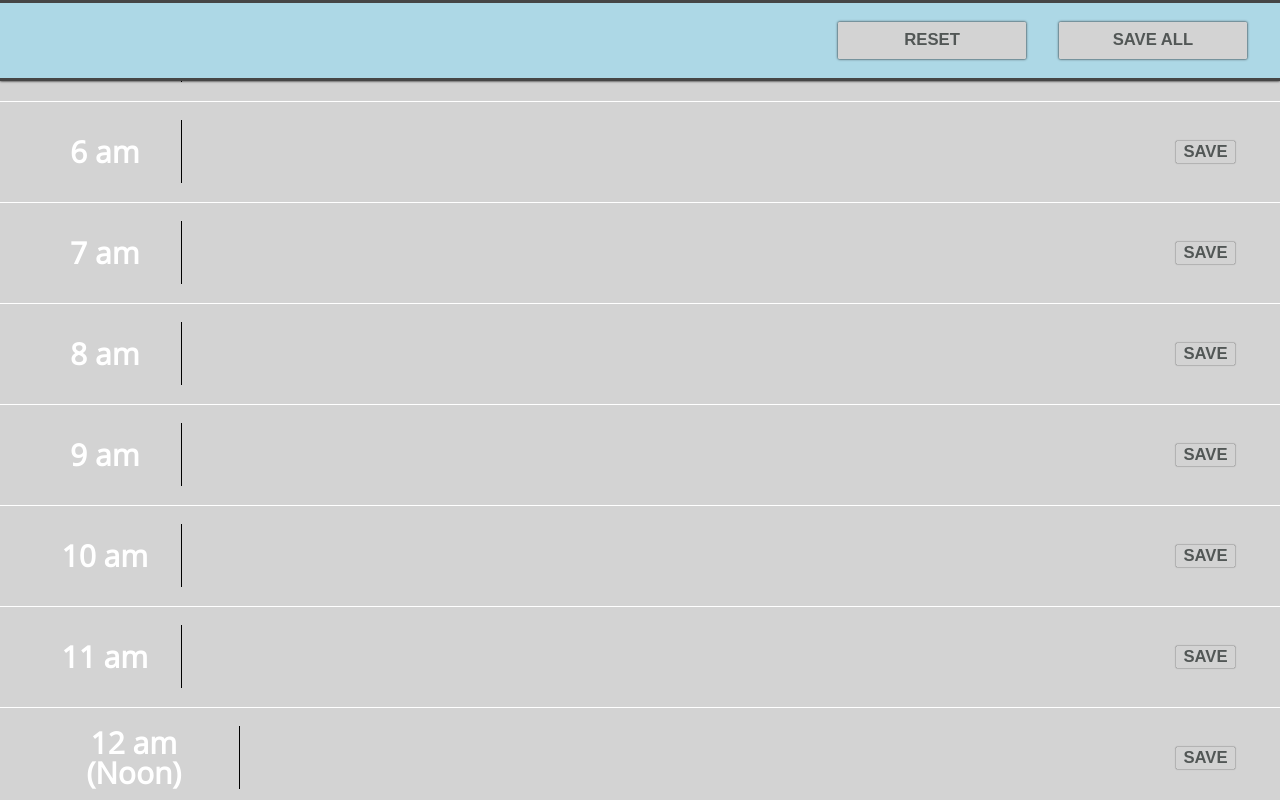
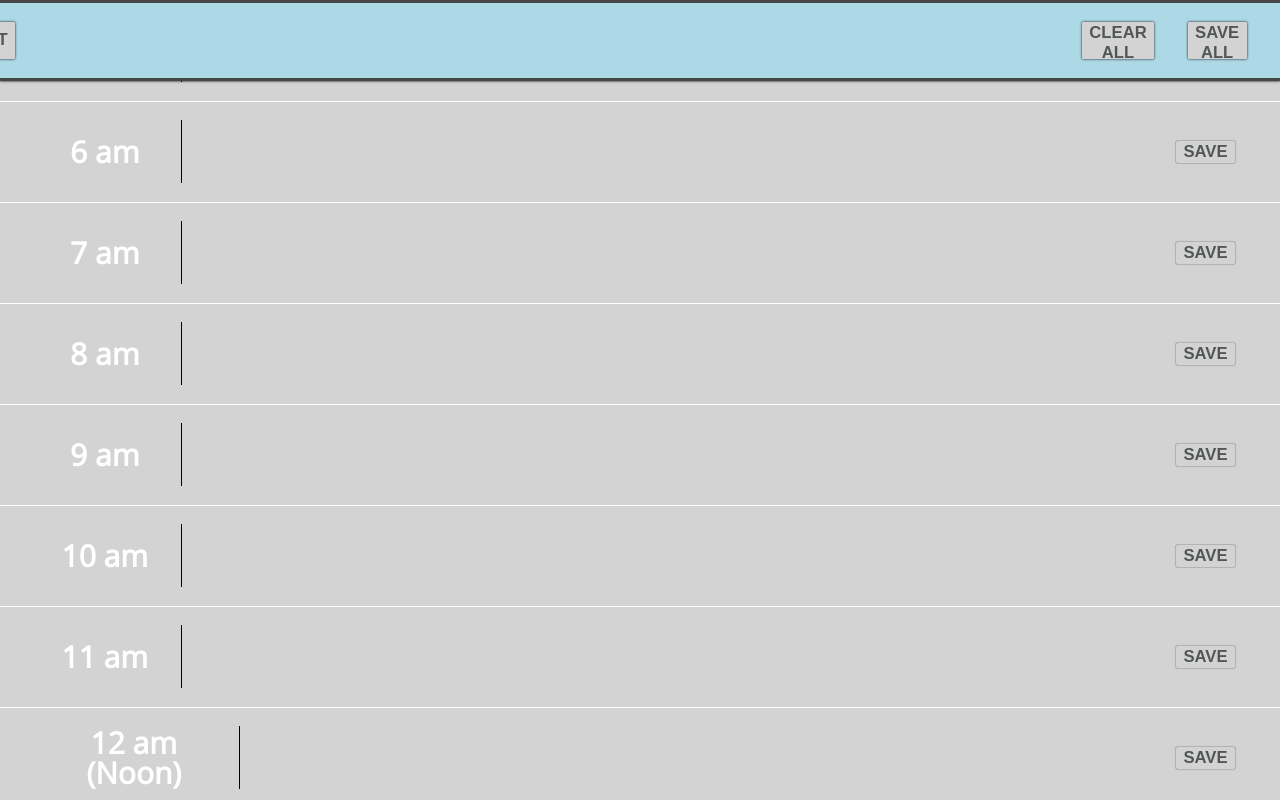
Before and after one commit to JIoriatti/scheduler, a plain HTML site: page index.html in a window 1280 px wide. Both pictures are taken after a click on the button "GET STARTED". Shown: the part 551-1351 px from the top of the page. Drawn offline with nearby package versions, Linux system fonts and the light colour scheme.

Commit message:
Added in a clear all button and rearranged buttons.

```diff
--- a/script.js
+++ b/script.js
@@ -47,7 +47,7 @@ $(document).ready(function(){
         window.scroll(0, 470);
     })
 });
-
+//Removing the inactive class assigned to the sticky bar element when the GET STARTED button is clicked. The inactive class simply hides the sticky bar element.
 $(document).ready(function(){
     $("#btn").click(function(){
         barEl.classList.remove("inactive");
@@ -116,36 +116,49 @@ function generateSchedule(){
     buttonEl.style.filter = "grayscale(100%)";
     buttonEl.style.opacity= "70%";
 
-    //Creating a reset after the GET STARTED button is clicked, will allow the user to reset all fields.
+    //Creating a reset button after the GET STARTED button is clicked, will allow the user to reset all fields.
     const resetButton = document.createElement("button");
     resetButton.setAttribute("class", "reset");
     resetButton.textContent = "RESET";
     barEl.appendChild(resetButton);
+
     //Creating a Save All button that will store all data into local storage
     const saveAll = document.createElement("button");
     saveAll.setAttribute("class", "saveAll");
     saveAll.textContent = "SAVE ALL";
     barEl.appendChild(saveAll);
 
+    //Creating a Clear All button that will clear the text content of the textarea elements BUT not delete local storage.
+    const clearAll = document.createElement("button");
+    clearAll.setAttribute("class", "clearAll");
+    clearAll.textContent = "CLEAR ALL";
+    barEl.appendChild(clearAll);
+
+    //Targeting the Reset, Clear All and Save All buttons in order to remove them when the user wants to reset the application.
     const resetButtonEl = document.querySelector(".reset");
     const saveAllEl = document.querySelector(".saveAll");
+    const clearAllEl = document.querySelector(".clearAll");
+
     //Creating a function to reset the state of the webpage if the user decides to clear/start over.
-    //May add in local storage to create a revert/history button.
     function reset(){
         for(let i=0; i<=15;i++){
             schedRow[i].remove();
         };
         resetButtonEl.remove();
         saveAllEl.remove();
+        clearAllEl.remove();
         buttonEl.removeAttribute("disabled", "disabled");
         buttonEl.style.filter = "none";
         buttonEl.style.pointerEvents = "initial";
         window.scroll({top: 0, behavior: 'smooth'});
         barEl.classList.add("inactive")
         buttonEl.style.opacity= "100%";
+        //Using clear method to clear all local storage when the user wants to reset the page.
+        localStorage.clear();
 
     };
     resetButtonEl.addEventListener("click", reset);
+
     //Declaring a function to save all text fields into local storage
     function saveAllText(){
         const textAreaEl = document.querySelectorAll("textarea");
@@ -157,8 +170,14 @@ function generateSchedule(){
     };
     saveAllEl.addEventListener("click", saveAllText);
 
+    //Declaring a function to clear all text fields when the user clicks on the CLEAR ALL button, but will still preserve local storage.
+    function clearAllText(){
+        const textAreaEl = document.querySelectorAll("textarea");
+        for(let i=0; i<=15; i++){
+            textAreaEl[i].value = "";
+        };
+    };
+    clearAllEl.addEventListener("click", clearAllText);
 
 };
-
-
 buttonEl.addEventListener("click", generateSchedule);
--- a/style.css
+++ b/style.css
@@ -140,7 +140,7 @@ body {
     background-color: #77dd77;
     color: white;
   }
-  .reset, .saveAll{
+  .reset, .saveAll, .clearAll{
     margin-right: 2em;
     flex-basis: 150px;
     height: 50%;
@@ -155,14 +155,20 @@ body {
     cursor: pointer;
     transition: 0.1s ease-in-out;
   }
-  .reset:hover, .saveAll:hover{
+  .reset{
+    margin-right: 64em;
+  }
+  .saveAll{
+    order: 3;
+  }
+  .reset:hover, .saveAll:hover, .clearAll:hover{
     background-color: lightblue;
     box-shadow: 0 0 5px rgb(198, 246, 255) inset,
     0 0 10px rgb(198, 246, 255) inset,
     0 0 15px rgb(198, 246, 255) inset;
     border-radius: 1px;
   }
-  .reset:active, .saveAll:active{
+  .reset:active, .saveAll:active, .clearAll:active{
     transform: scale(99%);
     opacity: 70%;
     transition: none;
```
